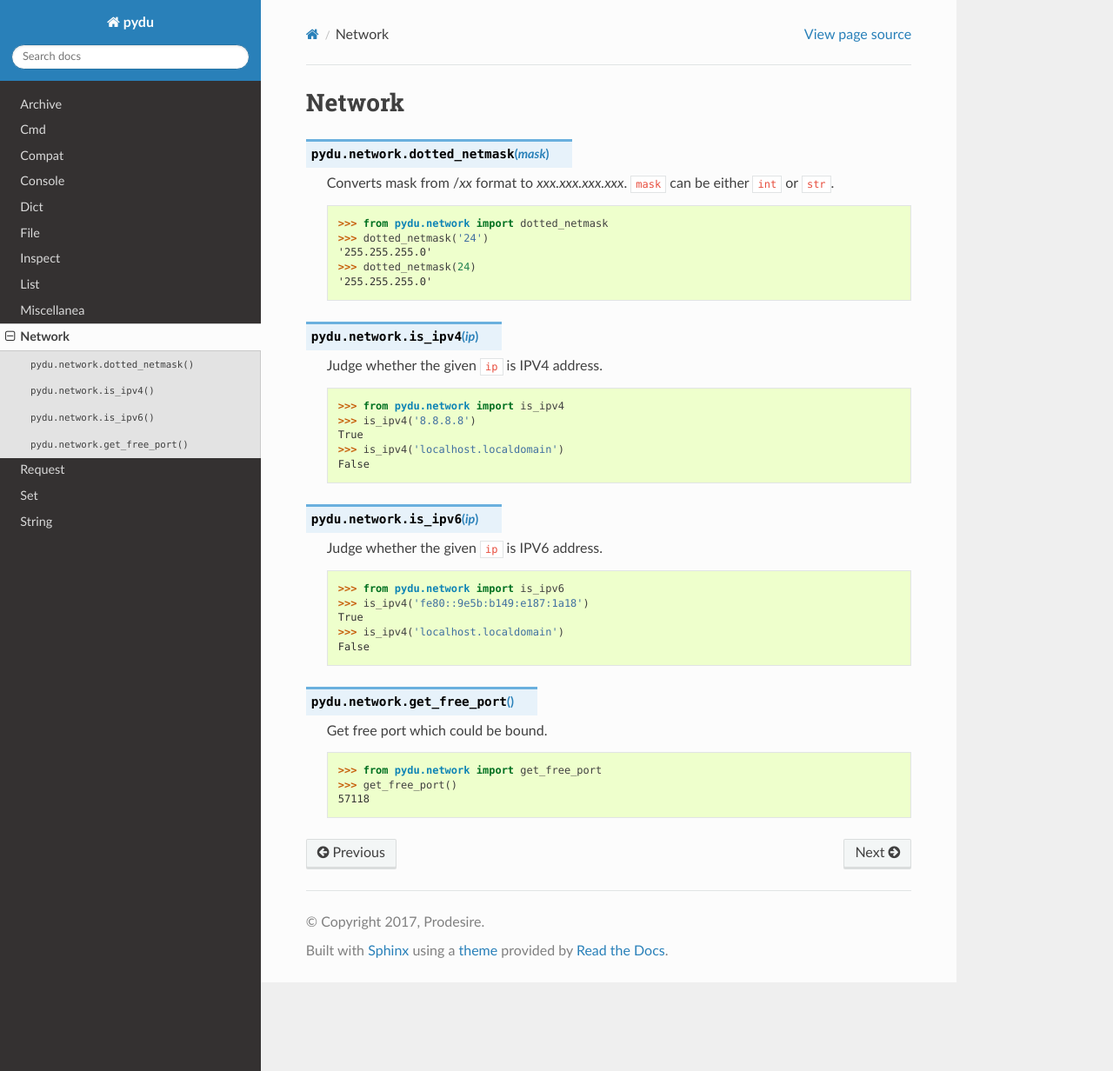
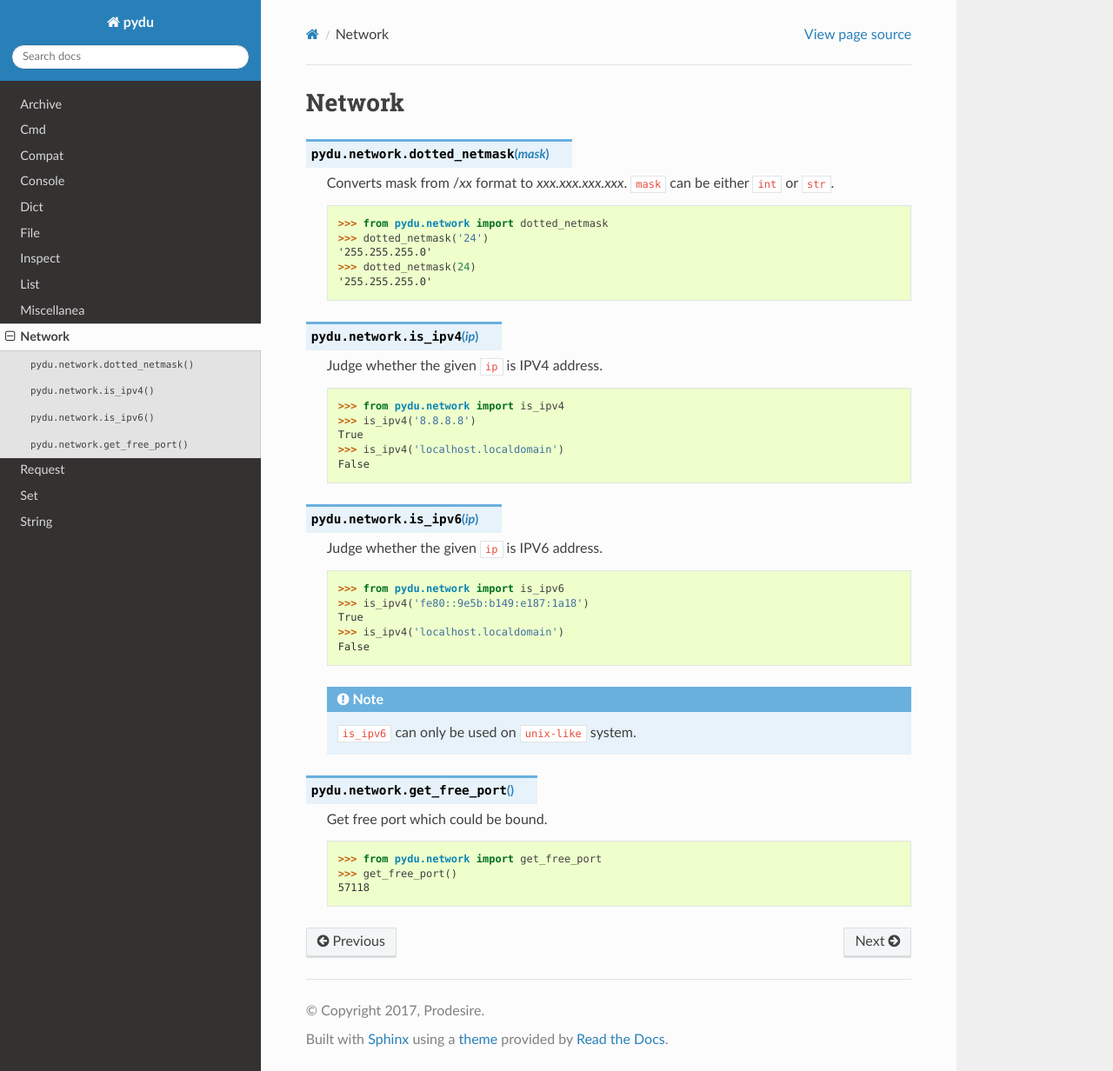
Before and after one commit to flaggo/pydu, a Sphinx documentation site: the page built from docs/network.rst, in a window 1280 px wide and 1232 px high. Shown: the whole window at 87% size. Built offline with Sphinx 7.4.7 and the Read the Docs theme 2.0.0, drawn with Linux system fonts in a browser that asks for light colours.

Commit message:
add note for is_ipv6 in network doc

```diff
--- a/docs/network.rst
+++ b/docs/network.rst
@@ -34,6 +34,8 @@ Network
     >>> is_ipv4('localhost.localdomain')
     False
 
+    .. note:: ``is_ipv6`` can only be used on ``unix-like`` system.
+
 
 .. py:function:: pydu.network.get_free_port()
 
```
